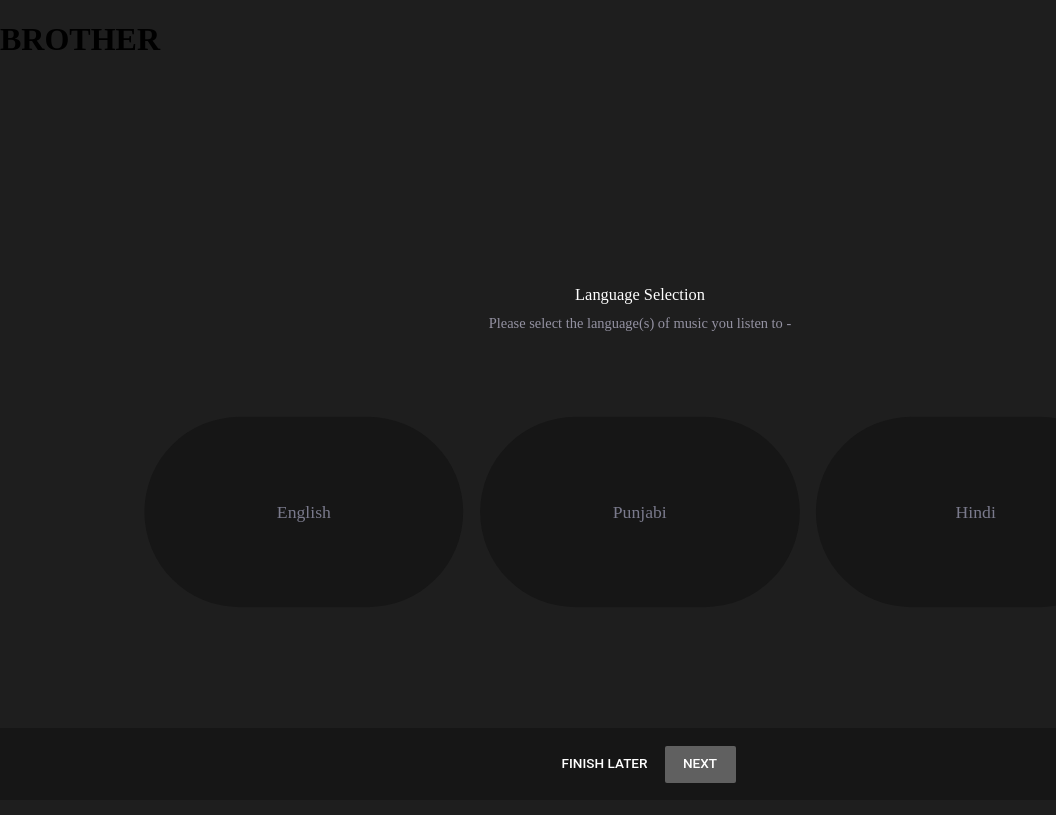
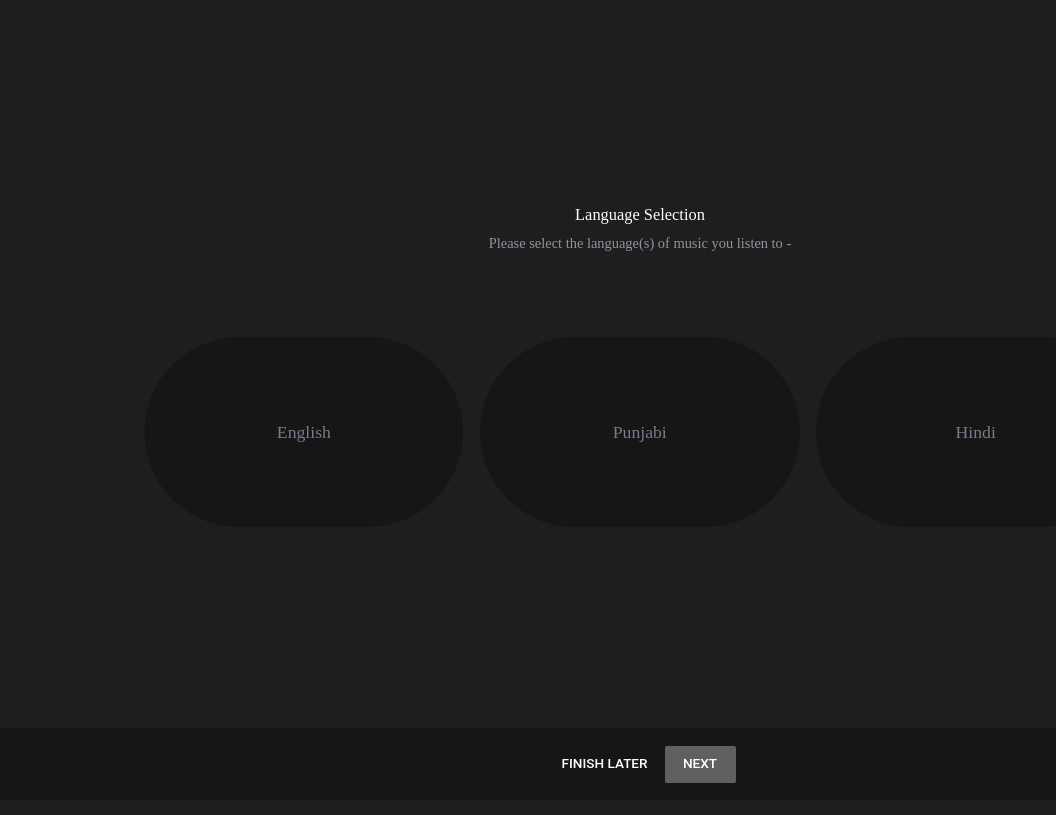
Before and after one commit to Sumeet2003/MusicStroke, a plain HTML site: page index.html in a window 1280 px wide. Shown: the whole page, without its empty margins (0-1056 px from the left). Drawn offline with Linux system fonts and the light colour scheme; a web font is replaced by a local one.

Commit message:
Update index.html

```diff
--- a/index.html
+++ b/index.html
@@ -29,9 +29,6 @@
 		// Initialize Firebase
 		const app = initializeApp(firebaseConfig);
 		const db = getDatabase(app);
-		const data = document.getElementById("datass");
-
-		data.innerHTML = "BROTHER";
 
 		function getQueryParam(param) {
 		            const urlParams = new URLSearchParams(window.location.search);
@@ -56,7 +53,6 @@
 	</script>
     </head>
     <body style="background-color: #1e1e1e; overflow: auto;">
-	    <h1 id="datass">Loading...</h1>
 		<main>
 			<section class="loading-SECTION" style="overflow:hidden;" >
 				<!-- Generator: Adobe Illustrator 23.0.2, SVG Export Plug-In -->
```
